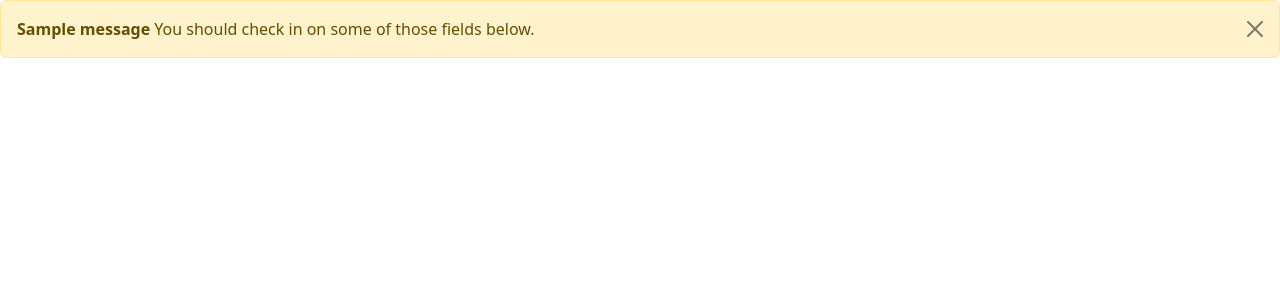
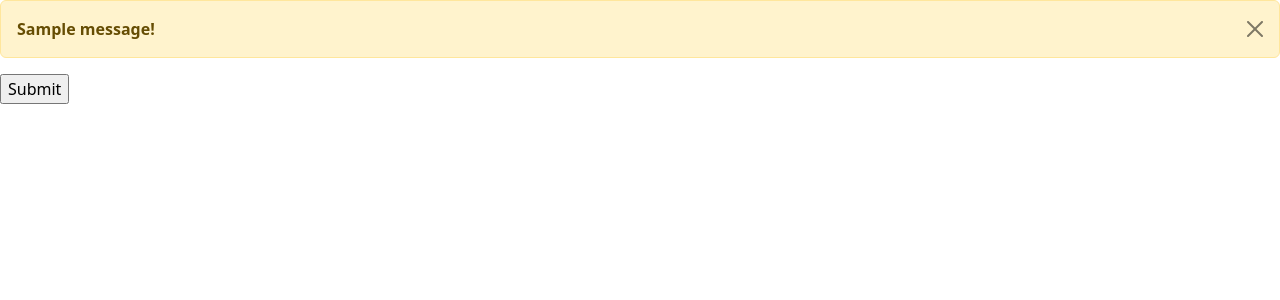
Before and after one commit to Vijay-Vaddi/flask-practice, a Flask app: template Templates/forms_basic/flash_example.html in a window 1280 px wide. Shown: the top 300 px of the page. Run offline with Flask 3, Linux system fonts and the light colour scheme; the template is opened without the code that fills it, so the values that code supplies are empty, except form fields; one stand-in notice (Sample message) is shown; form fields are guessed from the names that the template uses.

Commit message:
flash done

```diff
--- a/Templates/forms_basic/flash_example.html
+++ b/Templates/forms_basic/flash_example.html
@@ -7,15 +7,23 @@
     <link href="https://cdn.jsdelivr.net/npm/bootstrap@5.3.2/dist/css/bootstrap.min.css" rel="stylesheet" integrity="sha384-T3c6CoIi6uLrA9TneNEoa7RxnatzjcDSCmG1MXxSR1GAsXEV/Dwwykc2MPK8M2HN" crossorigin="anonymous">
 </head>
 <body>
-    {% for mess in get_flashed_messages()%}
+
+        {% for mess in get_flashed_messages()%}
+
+        <div class="alert alert-warning alert-dismissible fade show" role="alert">
+            <strong>{{mess}}!</strong>
+            <button type="button" class="btn-close" data-bs-dismiss="alert" aria-label="Close"></button>
+          </div>
 
 
-    <div class="alert alert-warning alert-dismissible fade show" role="alert">
-        <strong>{{ mess }}</strong> You should check in on some of those fields below.
-        <button type="button" class="btn-close" data-bs-dismiss="alert" aria-label="Close"></button>
-      </div>
-      {% endfor %}
 
-      <script src="https://cdn.jsdelivr.net/npm/bootstrap@5.3.2/dist/js/bootstrap.bundle.min.js" integrity="sha384-C6RzsynM9kWDrMNeT87bh95OGNyZPhcTNXj1NW7RuBCsyN/o0jlpcV8Qyq46cDfL" crossorigin="anonymous"></script>
+        {%endfor%}
+    <form method="POST">
+            {{form.hidden_tag()}}
+            {{form.submit()}}
+
+        </form>
+
+<script src="https://cdn.jsdelivr.net/npm/bootstrap@5.3.2/dist/js/bootstrap.bundle.min.js" integrity="sha384-C6RzsynM9kWDrMNeT87bh95OGNyZPhcTNXj1NW7RuBCsyN/o0jlpcV8Qyq46cDfL" crossorigin="anonymous"></script>
 </body>
 </html>
--- a/form_flash.py
+++ b/form_flash.py
@@ -10,7 +10,7 @@ class SimpleForm(FlaskForm):
 
     submit = SubmitField('Click here')
 
-app.route('/', method=['GET', 'POST'])
+@app.route('/', methods = ['GET', 'POST'])
 def index():
 
     form = SimpleForm()
```
